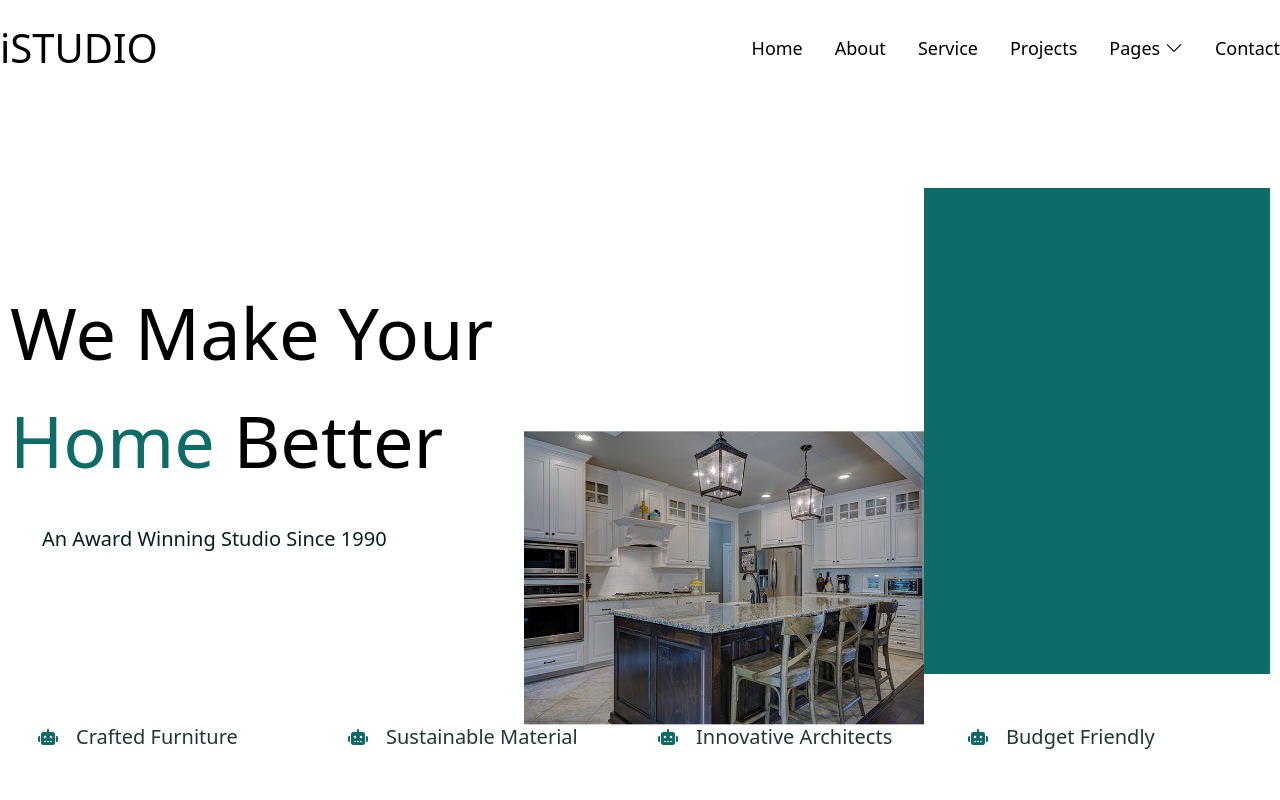
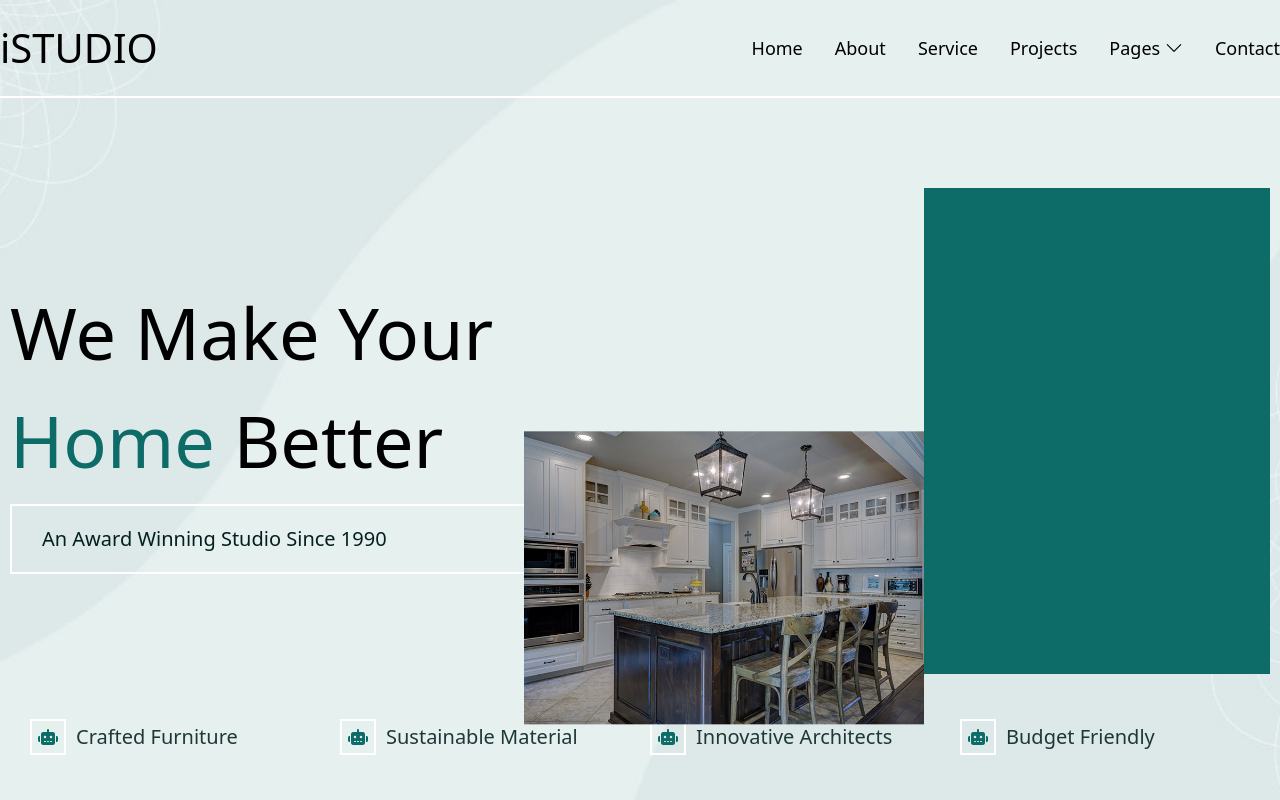
Before and after one commit to Eke-George/istudio-and-stuffs, a plain HTML site: page index.html in a window 1280 px wide. Shown: the top 800 px of the page. Drawn offline with nearby package versions, Linux system fonts and the light colour scheme; files that its build step writes are made by us from their sources; files whose address does not match are found by name.

Commit message:
Update index.html

```diff
--- a/index.html
+++ b/index.html
@@ -23,7 +23,7 @@
 <body>
 
 
-    <div class="w-full  bg-[url(../new/my-tailwind-project/assets/bg.jpg)] bg-cover bg-center bg-no-repeat">
+    <div class="w-full  bg-[url(../my-tailwind-project/assets/bg.jpg)] bg-cover bg-center bg-no-repeat">
         <header class="w-screen h-[98px] text-black flex justify-center max-w-[1350px] mx-auto">
        <div class="w-full h-full flex justify-between items-center border-b-2 border-white">
 
```
